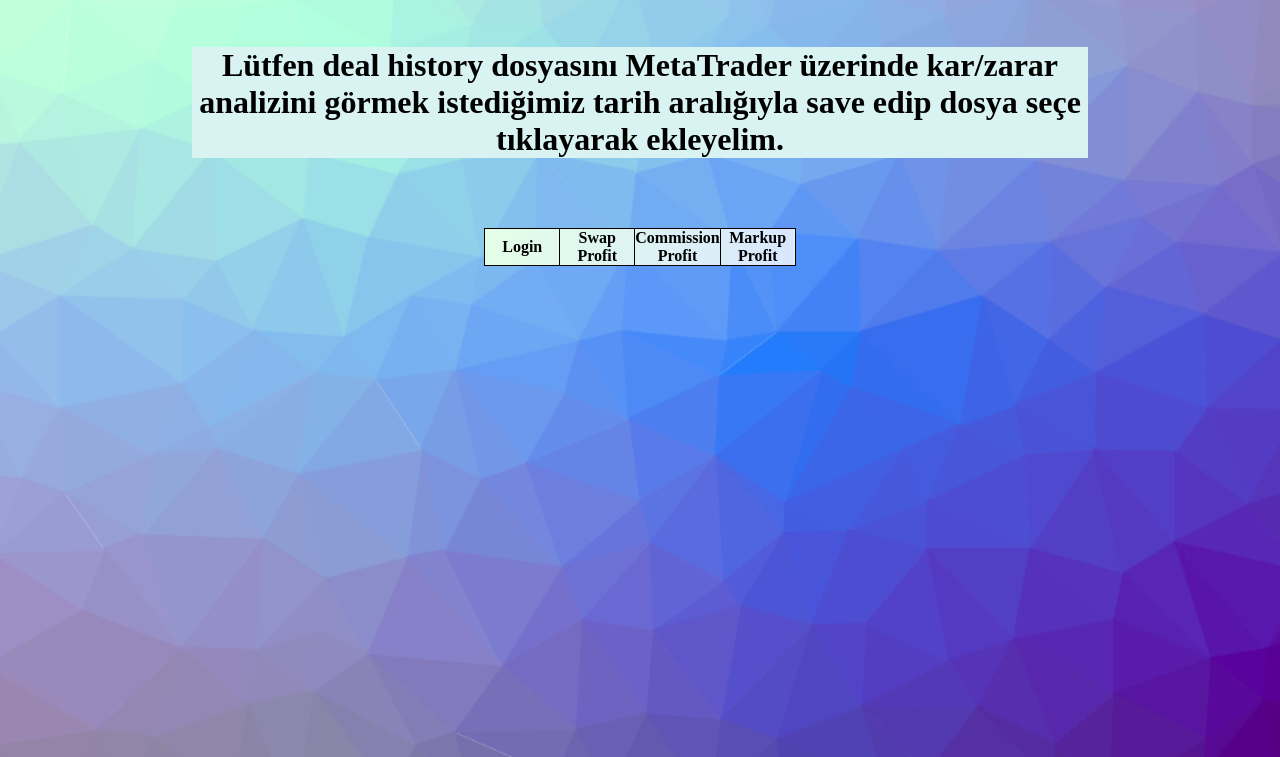
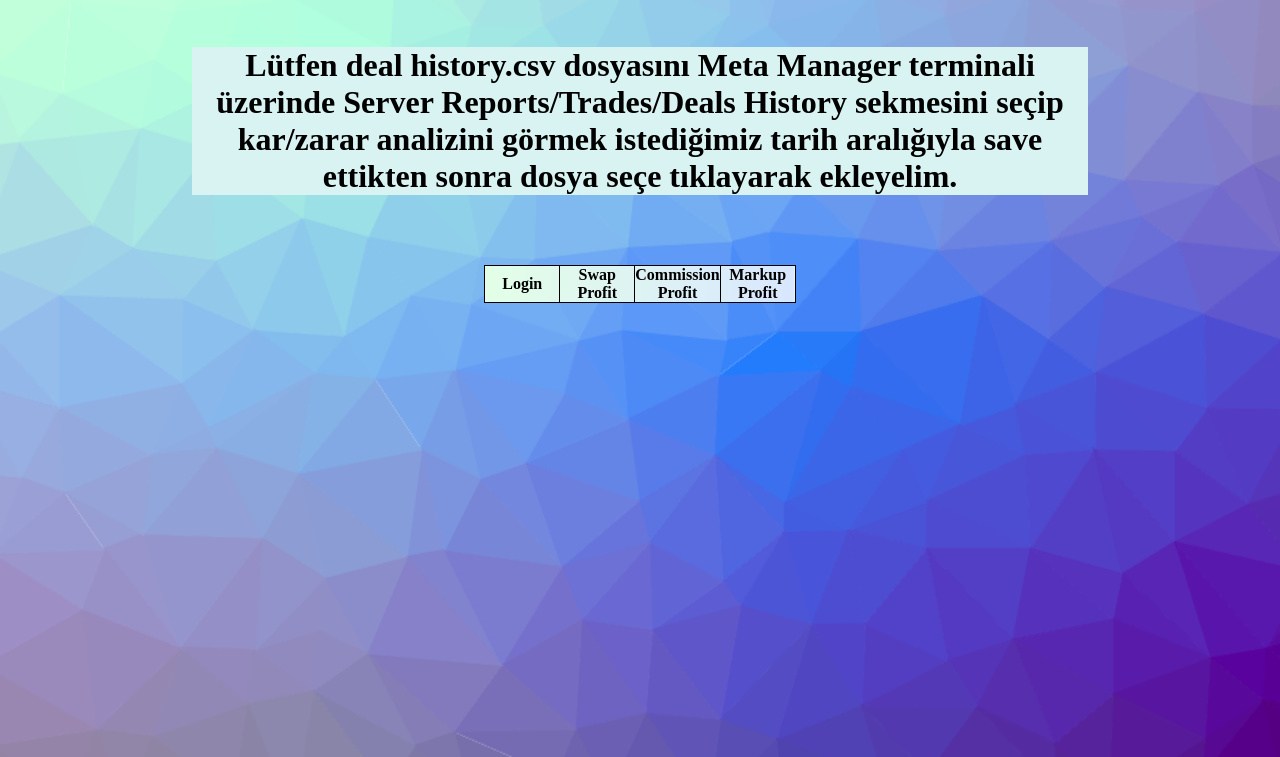
Before and after one commit to ozanyil1/plrt, a plain HTML site: page index.html in a window 1280 px wide. Shown: the part 43-800 px from the top of the page. Drawn offline with Linux system fonts and the light colour scheme.

Commit message:
Add files via upload

```diff
--- a/index.html
+++ b/index.html
@@ -75,7 +75,7 @@
 
         </header>
         <main>
-            <h1 id="h1">Lütfen deal history dosyasını MetaTrader üzerinde kar/zarar analizini görmek istediğimiz tarih aralığıyla save edip dosya seçe tıklayarak ekleyelim.</h1><br>
+            <h1 id="h1">Lütfen deal history.csv dosyasını Meta Manager terminali üzerinde Server Reports/Trades/Deals History sekmesini seçip kar/zarar analizini görmek istediğimiz tarih aralığıyla save ettikten sonra dosya seçe tıklayarak ekleyelim.</h1><br>
             <table id="ozettable">
                 <tr id="firstrow"><th>Login</th><th>Swap Profit</th><th>Commission Profit</th><th>Markup Profit</th></tr></table><br>
         </main>
```
